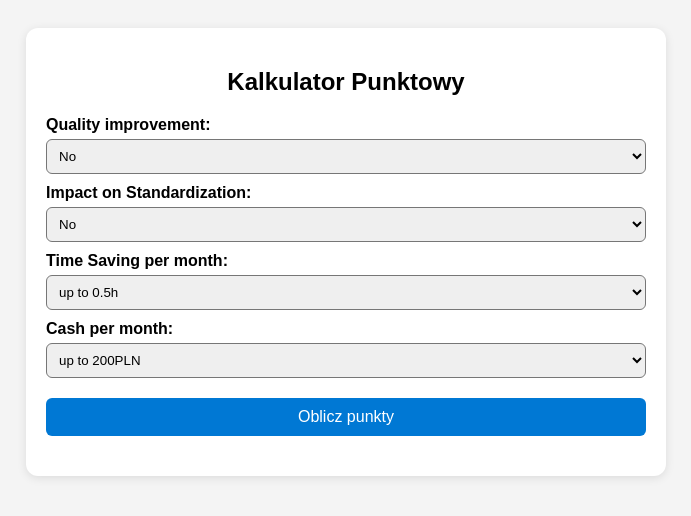
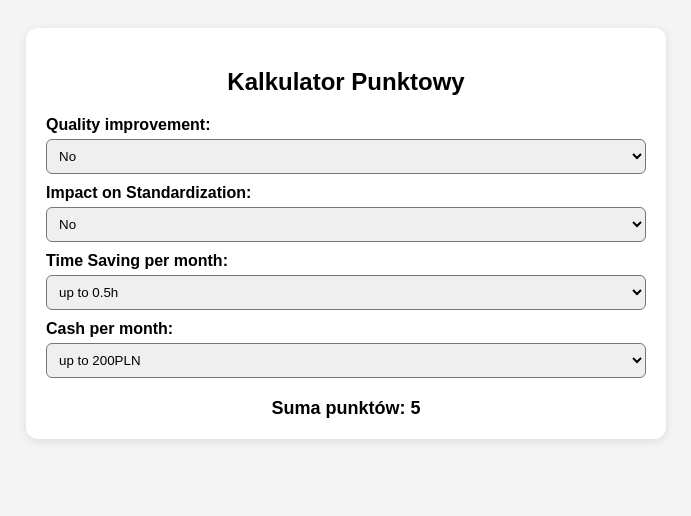
Before and after one commit to PJASDEM/step, a plain HTML site: page index.html in a window 1280 px wide. Shown: the whole page, without its empty margins (294-985 px from the left). Drawn offline with Linux system fonts and the light colour scheme.

Commit message:
Update index.html

```diff
--- a/index.html
+++ b/index.html
@@ -30,20 +30,6 @@
       padding: 8px;
       margin-top: 5px;
       border-radius: 6px;
-    }
-    button {
-      margin-top: 20px;
-      width: 100%;
-      padding: 10px;
-      font-size: 16px;
-      background: #0078d4;
-      color: white;
-      border: none;
-      border-radius: 6px;
-      cursor: pointer;
-    }
-    button:hover {
-      background: #005ea2;
     }
     #result {
       margin-top: 20px;
@@ -86,19 +72,28 @@
       <option value="0">N/A</option>
     </select>
 
-    <button onclick="calculateScore()">Oblicz punkty</button>
-    <div id="result"></div>
+    <div id="result">Suma punktów: 0</div>
   </div>
 
   <script>
+    const selects = document.querySelectorAll('select');
+    const resultDiv = document.getElementById('result');
+
     function calculateScore() {
-      const quality = parseInt(document.getElementById("quality").value);
-      const standardization = parseInt(document.getElementById("standardization").value);
-      const time = parseInt(document.getElementById("time").value);
-      const cash = parseInt(document.getElementById("cash").value);
-      const total = quality + standardization + time + cash;
-      document.getElementById("result").textContent = `Suma punktów: ${total}`;
+      let total = 0;
+      selects.forEach(select => {
+        total += parseInt(select.value);
+      });
+      resultDiv.textContent = `Suma punktów: ${total}`;
     }
+
+    // Dodaj nasłuchiwanie zmiany na każdym select
+    selects.forEach(select => {
+      select.addEventListener('change', calculateScore);
+    });
+
+    // Oblicz punkty przy pierwszym załadowaniu
+    calculateScore();
   </script>
 </body>
 </html>
```
